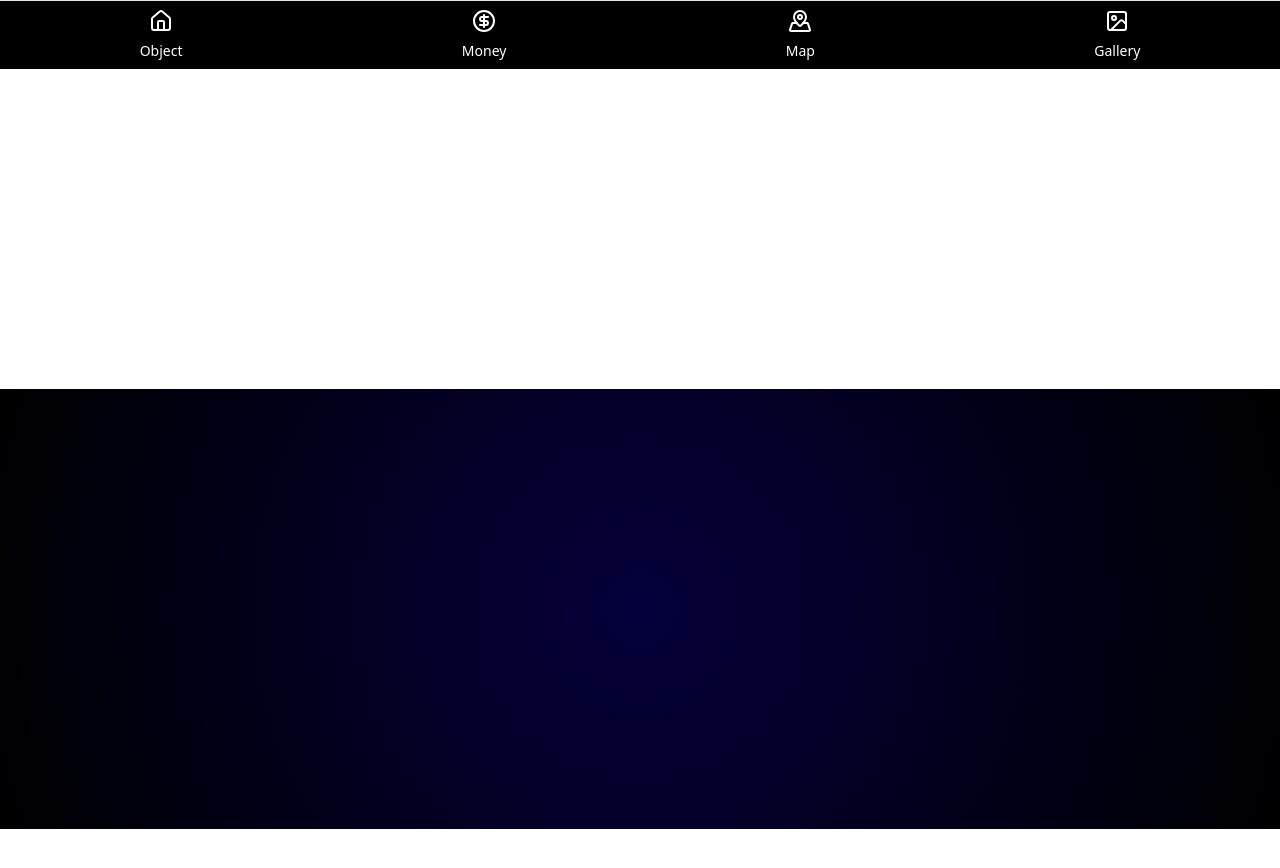
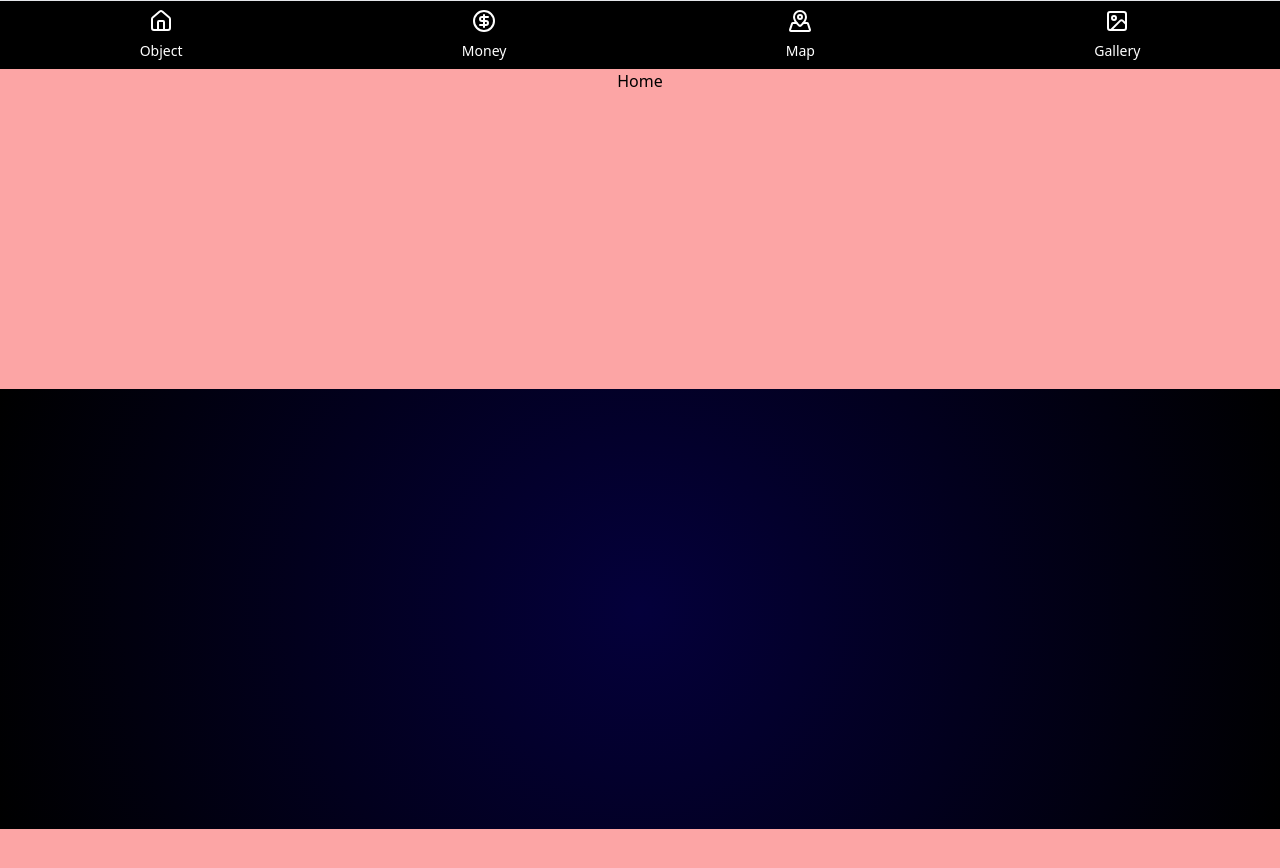
Before and after one commit to jsaugat/PrimeHackathon2023-Vectra, a React (Create React App) app: page / in a window 1280 px wide. Before the commit the page ends 829 px from the top, so only its background shows below. Built offline with nearby package versions, Linux system fonts and the light colour scheme.

Commit message:
some fin 2

```diff
--- a/src/App.js
+++ b/src/App.js
@@ -23,7 +23,7 @@ function App() {
 
        <div style={ {height:"320px"} } className='all_div_wrap' >
        <Routes>
-          <Route path='/home' element={<Home />} />
+          <Route index path='/' element={<Home />} />
           <Route path='/imgcaption' element={<ImgCaption />} />
           <Route path='/testmode1' element={<TestMode1 />} />
           <Route path='/testmode2' element={<TestMode2 />} />
--- a/src/Components/Gesture.jsx
+++ b/src/Components/Gesture.jsx
@@ -13,14 +13,14 @@ export default function Gesture() {
     onPointerDown: (state) => {
       longPressTimeout = setTimeout(() => {
         // Trigger your function here
-        if (loco.pathname === "/home") {
+        if (loco.pathname === "/") {
           navigate("/imgcaption");
         } else if (loco.pathname === "/imgcaption") {
           navigate("/testmode1");
         } else if (loco.pathname === "/testmode1") {
           navigate("/testmode2");
         } else if (loco.pathname === "/testmode2") {
-          navigate("/home");
+          navigate("/");
         }
       }, 500);
     },
--- a/src/Components/Header.jsx
+++ b/src/Components/Header.jsx
@@ -20,7 +20,7 @@ const Header = () => {
     <div class="flex justify-around">
     <Link
                   className="block text-black/60 transition duration-200 hover:text-black/80 dark:text-white/60 dark:hover:text-white/80 lg:px-2"
-                  to="/home"
+                  to="/"
                 >
         <div  class="flex flex-col items-center p-2 text-white hover:text-blue-500 active:text-blue-500" onclick="showSection('home')">
             <Home />
```
